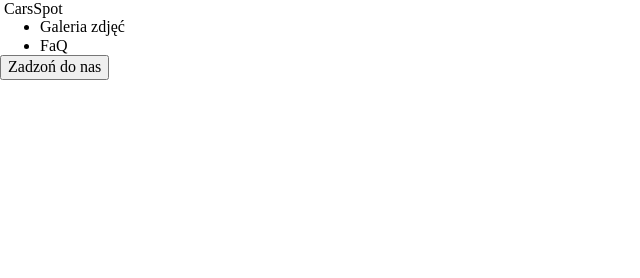
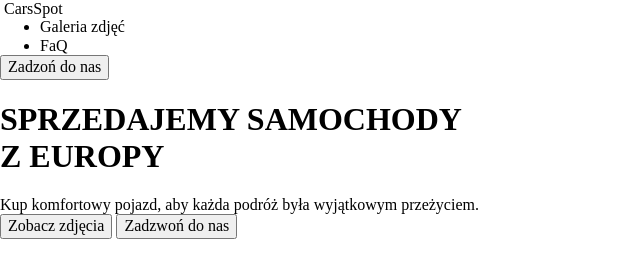
Before and after one commit to iska000s/Sprzedajemy-samochody, a plain HTML site: page index.html in a window 1280 px wide. Shown: the whole page, without its empty margins (0-640 px from the left). Drawn offline with Linux system fonts and the light colour scheme.

Commit message:
HTML - section main box hero

```diff
--- a/index.html
+++ b/index.html
@@ -18,8 +18,11 @@
     <link rel="stylesheet" href="./css/style.css">
 
   </head>
+
   <body>
+<!-- NAVIGATIONS -->
     <header class="boxes header">
+
         <section class="navigations-box">
 
         <div class="logo-box">
@@ -37,37 +40,58 @@
         </div>
 
         <div class="button-box">
-        <button class="button" id="button_call_us">Zadzoń do nas</button>
+        <button class="button" id="button_call_1">Zadzoń do nas</button>
         </div>
 
         </section>
 
     </header>
 
+<!-- HERO 1/LEFT -->
     <section class="boxes main_page" id="hero">
+
         <div class="main_background_element">
+<!-- DO ZROBIENIA 3. KRZYWE (CZY JAKO IMG CZY JAKO ELEMENT CSS) -->
+<!-- krzywe w tle -->
+        </div>
+
+        <div class="main_container">
+
+            <div class="content_box">
+            <h1 class="header1">SPRZEDAJEMY SAMOCHODY <br>Z EUROPY</h1>
+            <p class="text">Kup komfortowy pojazd, aby każda podróż była wyjątkowym przeżyciem.</p>
+            </div>
+
+            <div class="main_buttons_box">
+                <button class="button">Zobacz zdjęcia</button>
+                <button class="button" id="button_call_2">Zadzwoń do nas</button>
+            </div>
 
         </div>
-        <div class="main_container">
 
+        <div class="main_img_group">
+<!-- samochody w tle jako img -->
+
+<!-- DO ZROBIENIA 1. TU WSTAWIĆ IMG SAMOCHODY -->
         </div>
-        <div class="main_img_group">
-
-        </div>
-    </section>
-
-    <section class="boxes headers_block" id="headers_block">
-
-    </section>
-    <section class="boxes gallery_block" id="gallery_block">
-
-    </section>
-    <section class="boxes seo" id="seo">
 
     </section>
 
+
+
+<!-- DO ZROBIENIA 2. RESZTĘ OD HEADERS BLOCK -->
+    <section class="boxes headers_block" id="headers_block">
+    </section>
+
+
+    <section class="boxes gallery_block" id="gallery_block">
+    </section>
+
+
+    <section class="boxes seo" id="seo">
+    </section>
+
     <footer class="boxes footer" id="footers">
-
     </footer>
 
 <script type="module" src="app.js"></script>
```
